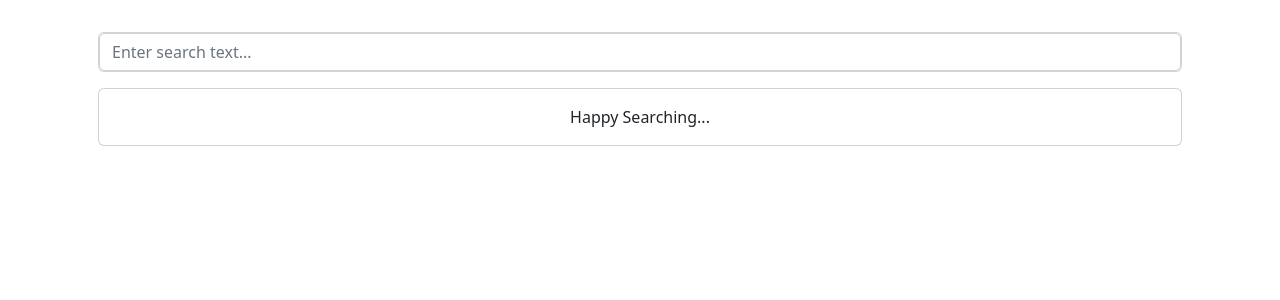
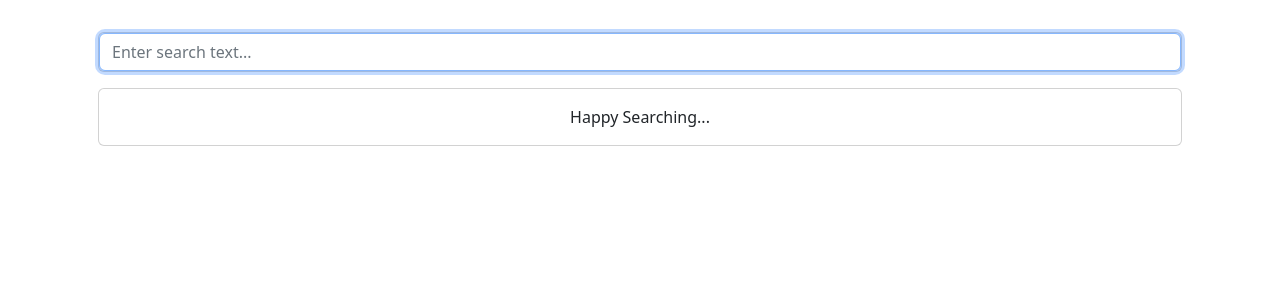
Before and after one commit to GiriPai/image-search-engine, a React (Create React App) app: page / in a window 1280 px wide. Shown: the top 300 px of the page. Built offline with nearby package versions, Linux system fonts and the light colour scheme; the HTML template or start-up script is replaced by a standard one.

Commit message:
adding ref to focus search box

```diff
--- a/src/App.tsx
+++ b/src/App.tsx
@@ -1,5 +1,5 @@
-import DefaultLayout from "./components/layouts/DefaultLayout"
 import 'bootstrap/dist/css/bootstrap.min.css';
+import DefaultLayout from "./components/layouts/DefaultLayout";
 import ImgSearchEngine from "./pages/ImgSearchEngine";
 
 const App = () => {
--- a/src/global/types/TSearchApiRes.ts
+++ b/src/global/types/TSearchApiRes.ts
@@ -1,5 +1,4 @@
 import TImage from "./TImage"
-
 
 type TSearchApiRes = {
   total: number,
--- a/src/pages/ImgSearchEngine.tsx
+++ b/src/pages/ImgSearchEngine.tsx
@@ -1,4 +1,4 @@
-import { ChangeEvent, useState } from "react";
+import { ChangeEvent, useEffect, useRef, useState } from "react";
 import { Card, Form, Stack } from "react-bootstrap";
 import ImgList from "../components/ui/ImgList";
 import useImageSearch from "../hooks/useImageSearch";
@@ -9,6 +9,15 @@ export const ImgSearchEngine = () => {
 
   const { loading, error, images, hasMore } = useImageSearch(query, pageNumber);
 
+  const inputRef = useRef<HTMLInputElement>(null);
+
+  useEffect(() => {
+    if (inputRef.current) {
+      inputRef.current.focus()
+    }
+
+  }, [])
+
   const handleSearch = (e: ChangeEvent<HTMLInputElement>) => {
     setQuery(e.target.value);
     setPageNumber(1);
@@ -18,6 +27,7 @@ export const ImgSearchEngine = () => {
     <Stack gap={3} className="p-3">
       <Card>
         <Form.Control
+          ref={inputRef}
           type="text"
           value={query}
           onChange={handleSearch}
```
Also changed, not shown: src/global/types/index.ts (line endings or trailing spaces).
